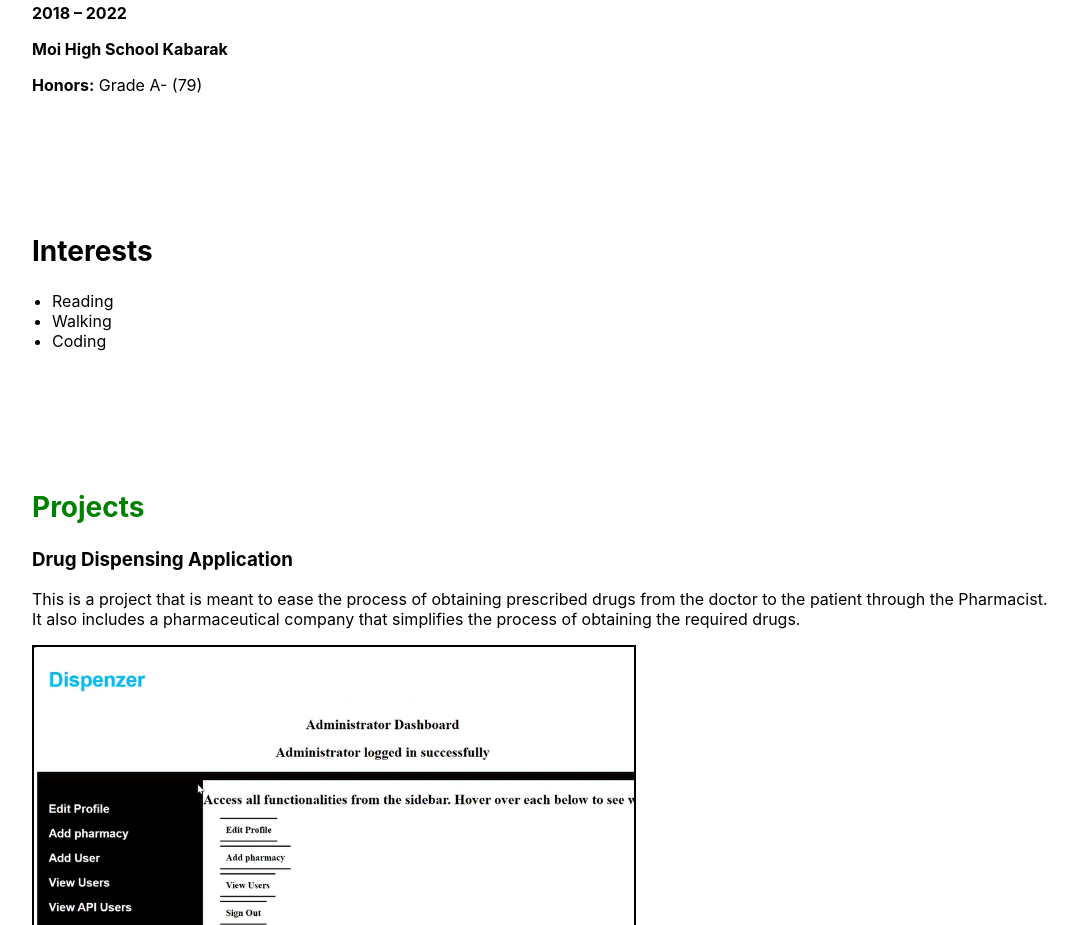
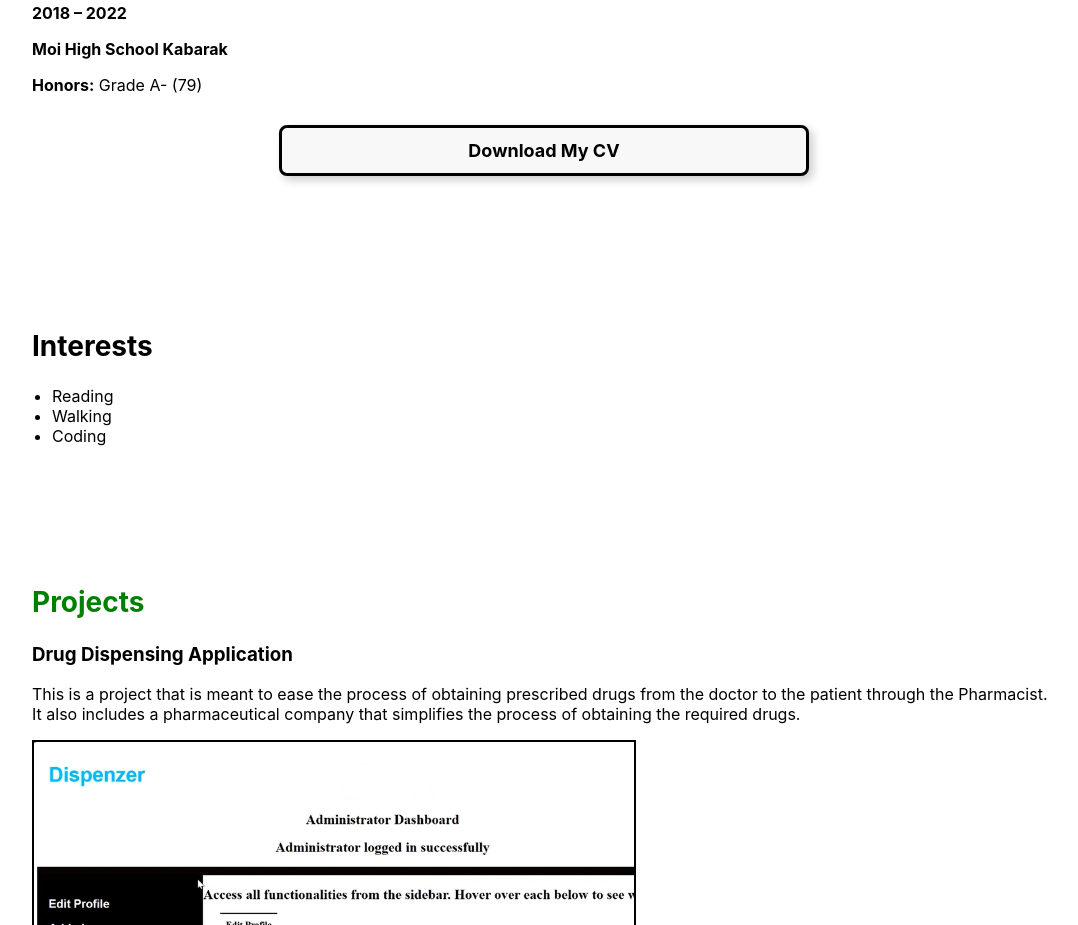
Before and after one commit to Chege-Gitiche/Porfolio_Website, a plain HTML site: page portfolio.html in a window 1280 px wide. Shown: the part 1515-2440 px from the top of the page, without its empty margins (96-1174 px from the left). Drawn offline with Linux system fonts and the light colour scheme.

Commit message:
Added CV

```diff
--- a/portfolio.html
+++ b/portfolio.html
@@ -61,6 +61,8 @@
             <p><strong>Moi High School Kabarak</strong></p>
             <p><strong>Honors:</strong> Grade A- (79)</p>
         </div>
+        <a href="Docs/Chege Gitiche CV.docx" class="download-btn" download>Download My CV</a>
+
     </section>
 
     <section id="interests">
--- a/styles.css
+++ b/styles.css
@@ -172,3 +172,31 @@ ul {
     background-color: #f4f4f4;
     padding: 50px 10%;
 }
+
+/* Download CV Button */
+.download-btn {
+    display: block;
+    margin: 30px auto;
+    padding: 12px 12px;
+    width: 500px;
+    font-size: 18px;
+    font-weight: bold;
+    color: black;
+    background-color: #f8f8f8; /* Off-white */
+    border: 3px solid black;
+    border-radius: 8px;
+    cursor: pointer;
+    text-align: center;
+    text-decoration: none;
+    box-shadow: 4px 4px 10px rgba(0, 0, 0, 0.2);
+    transition: transform 0.2s ease-in-out, box-shadow 0.2s ease-in-out;
+}
+
+.download-btn:hover {
+    transform: scale(1.1);
+    box-shadow: 6px 6px 12px rgba(0, 0, 0, 0.3);
+}
+
+.download-btn:active {
+    transform: scale(0.95);
+}
```
Also changed, not shown: 1 other file.
